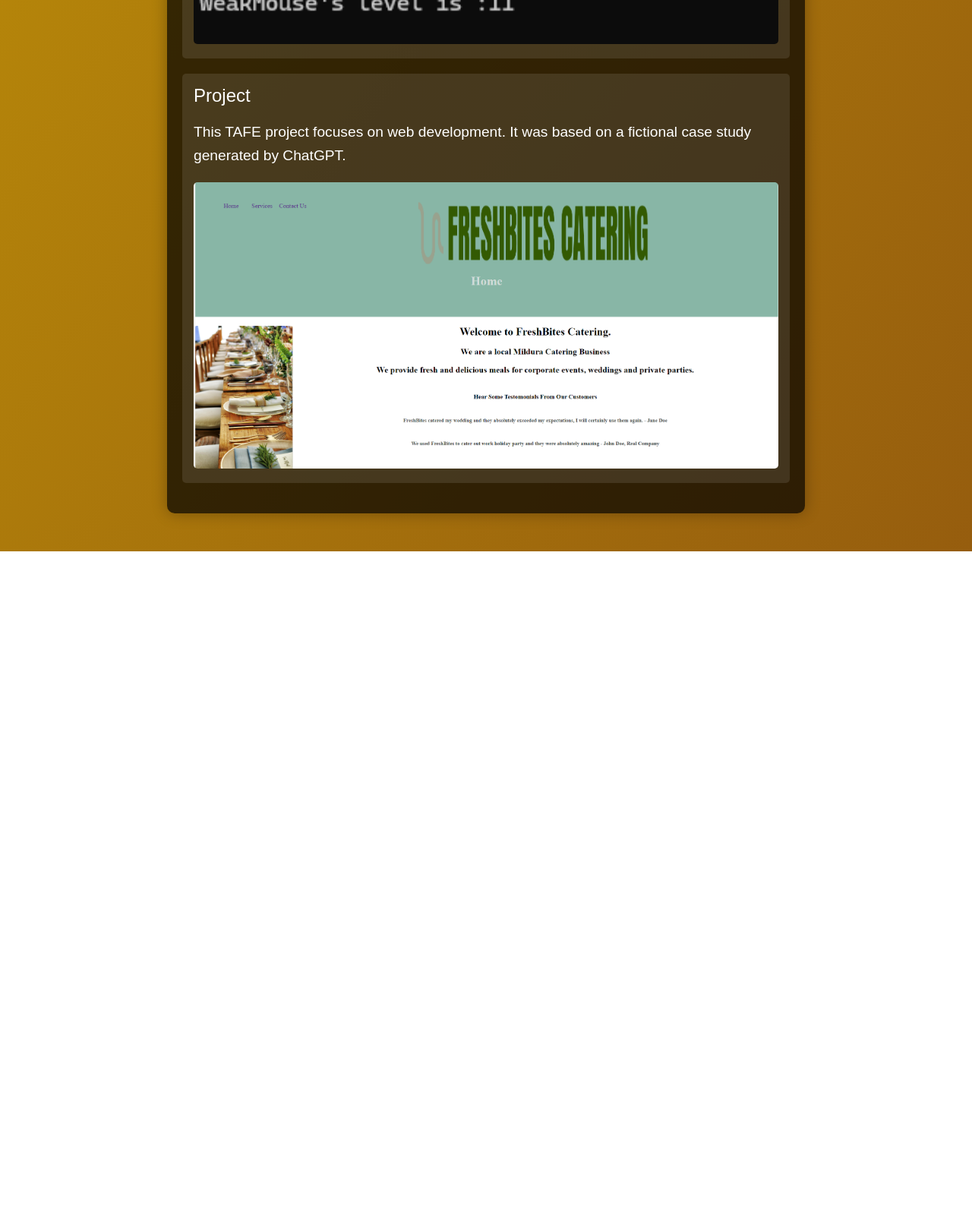
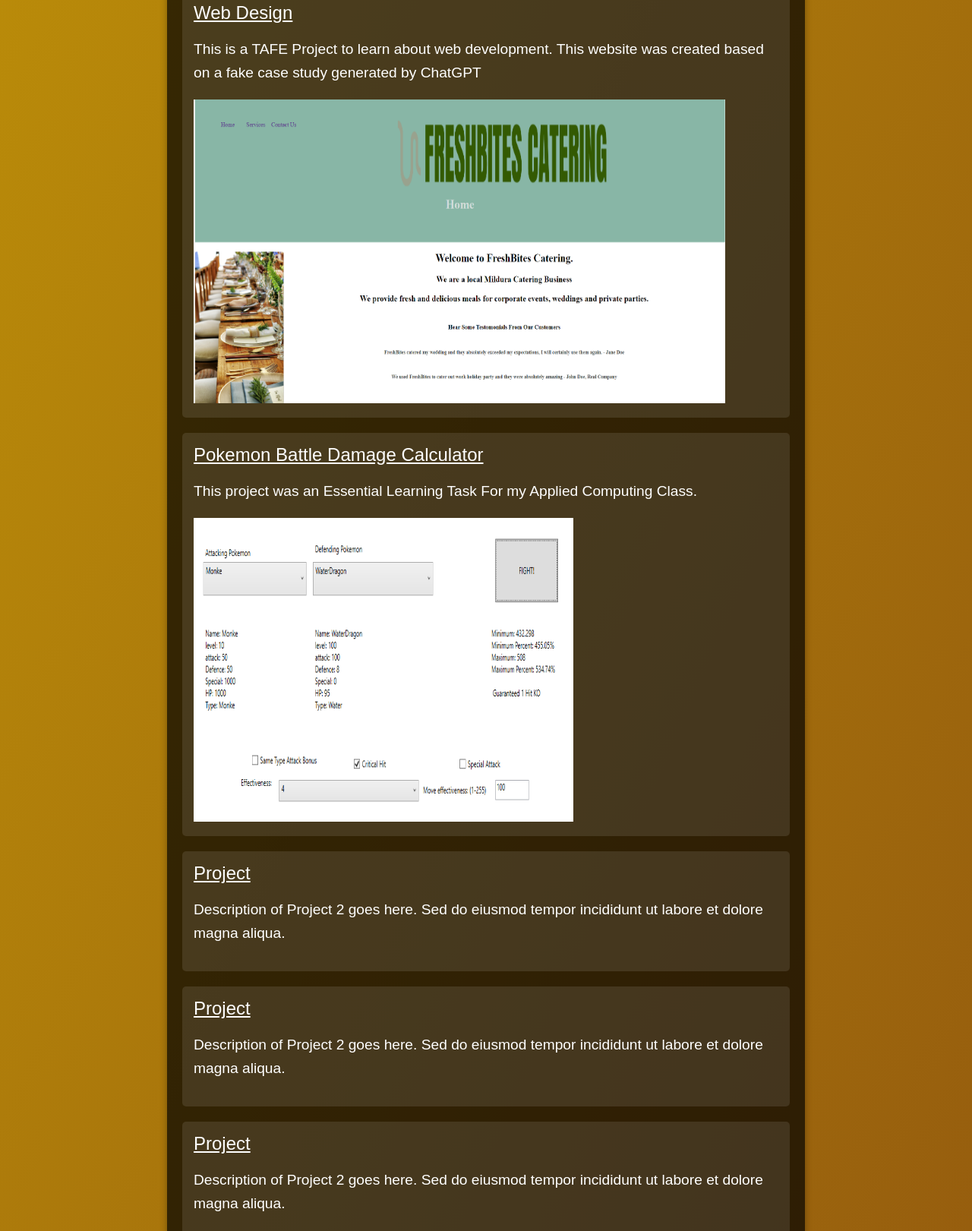
Before and after one commit to rensmithSchoolwork/webportfolio, a plain HTML site: page index.html in a window 1280 px wide. Shown: the part 1179-2800 px from the top of the page at 76% size. Before the commit the page ends 1905 px from the top, so only its background shows below. Drawn offline with Linux system fonts and the light colour scheme.

Commit message:
Battle Damage ELT

```diff
--- a/index.html
+++ b/index.html
@@ -10,9 +10,8 @@
             font-family: Arial, sans-serif;
             margin: 0;
             padding: 0;
-            background: linear-gradient(to bottom right, #c29608, #965d0e);
+            background: linear-gradient(to bottom right, #c29608, #965d0e); /* gradient from pink to purple */
             color: #fff;
-            overflow-x: hidden;
         }
 
         .container {
@@ -21,7 +20,7 @@
             padding: 20px;
             background: rgba(0, 0, 0, 0.7);
             border-radius: 10px;
-            box-shadow: 0 0 20px rgba(0, 0, 0, 0.3);
+            box-shadow: 0 0 10px rgba(0, 0, 0, 0.3);
             text-align: center;
         }
 
@@ -58,7 +57,7 @@
 
                 .contact a:hover {
                     background-color: #fff;
-                    color: #c29608;
+                    color: #800080; /* Purple */
                 }
 
         .projects {
@@ -66,34 +65,27 @@
             text-align: left;
         }
 
-        .project,
-        .project2 {
+        .project {
             background: rgba(255, 255, 255, 0.1);
             padding: 15px;
             border-radius: 5px;
             margin-bottom: 20px;
         }
 
-            .project a,
-            .project2 a {
-                display: block;
+            .project a {
                 font-size: 1.5rem;
                 margin-bottom: 10px;
                 color: white;
-                text-decoration: none;
             }
 
-            .project p,
-            .project2 p {
+            .project p {
                 font-size: 1.2rem;
                 line-height: 1.6;
             }
 
-            .project img,
-            .project2 img {
-                width: 100%;
-                height: auto;
-                border-radius: 5px;
+            .project img {
+                width: 500px;
+                height: 400px;
             }
 
         @media (max-width: 600px) {
@@ -102,13 +94,36 @@
                 margin: 10px auto;
             }
         }
+
+        .project2 {
+            background: rgba(255, 255, 255, 0.1);
+            padding: 15px;
+            border-radius: 5px;
+            margin-bottom: 20px;
+        }
+
+            .project2 a {
+                font-size: 1.5rem;
+                margin-bottom: 10px;
+                color: white;
+            }
+
+            .project2 p {
+                font-size: 1.2rem;
+                line-height: 1.6;
+            }
+
+            .project2 img {
+                width: 700px;
+                height: 400px;
+            }
     </style>
 </head>
 
 <body>
     <div class="container">
         <h1>Ren Smith</h1>
-        <p class="role">Info Tech Student / MSP Helpdesk</p>
+        <p class="role">Info Tech student / MSP Helpdesk</p>
         <p>Welcome to my personal webpage!</p>
         <p>I am currently studying Information Technology and working as an MSP Helpdesk professional.</p>
         <div class="contact">
@@ -122,15 +137,32 @@
             <h2>Projects</h2>
             <div class="project">
                 <a href="https://github.com/rensmithSchoolwork/pokemon-elt">Pokemon Levels (very basic)</a>
-                <p>This is a class project that shows the levels of two Pok�mon. The purpose of this task was to demonstrate how to use classes in C#.</p>
-                <img src="media/pokelevel.png" alt="Pokemon Levels Project">
+                <p>This is a class project that shows you the level of 2 pokemon. The purpose of this task was to show how to use classes in C#.</p>
+                <img src="media/pokelevel.png" alt="" />
             </div>
             <div class="project2">
-                <a href="https://bsmith.cert3.sunitech.net">Project</a>
-                <p>This TAFE project focuses on web development. It was based on a fictional case study generated by ChatGPT.</p>
-                <img src="media/freshbites.png" alt="TAFE Project">
+                <a href="https://bsmith.cert3.sunitech.net">Web Design</a>
+                <p>This is a TAFE Project to learn about web development. This website was created based on a fake case study generated by ChatGPT</p>
+                <img src="media/freshbites.png" alt="" />
             </div>
-            <!-- Additional projects can be added here -->
+            <div class="project">
+                <a href="https://github.com/rensmithSchoolwork/battdamageelt">Pokemon Battle Damage Calculator</a>
+                <p>This project was an Essential Learning Task For my Applied Computing Class.</p>
+                <img src="media/battdamage.png" alt="" />
+            </div>
+            <div class="project">
+                <a href="https://www.youtube.com/watch?v=dQw4w9WgXcQ">Project</a>
+                <p>Description of Project 2 goes here. Sed do eiusmod tempor incididunt ut labore et dolore magna aliqua.</p>
+            </div>
+            <div class="project">
+                <a href="https://www.youtube.com/watch?v=dQw4w9WgXcQ">Project</a>
+                <p>Description of Project 2 goes here. Sed do eiusmod tempor incididunt ut labore et dolore magna aliqua.</p>
+            </div>
+            <div class="project">
+                <a href="https://www.youtube.com/watch?v=dQw4w9WgXcQ">Project</a>
+                <p>Description of Project 2 goes here. Sed do eiusmod tempor incididunt ut labore et dolore magna aliqua.</p>
+            </div>
+            <!-- Add more projects as needed -->
         </div>
     </div>
 </body>
```
Also changed, not shown: media/battdamage.png (added).
